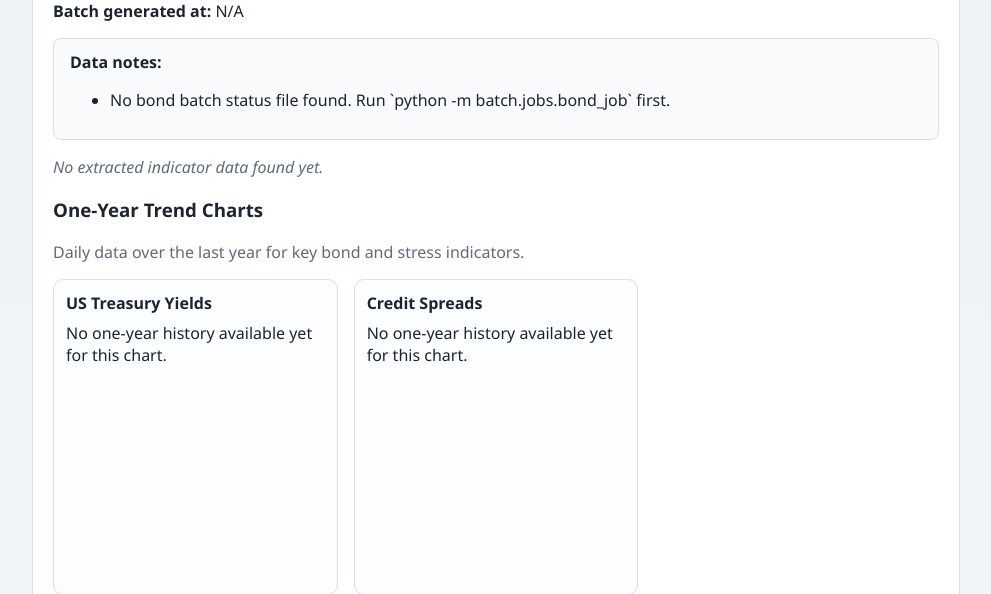
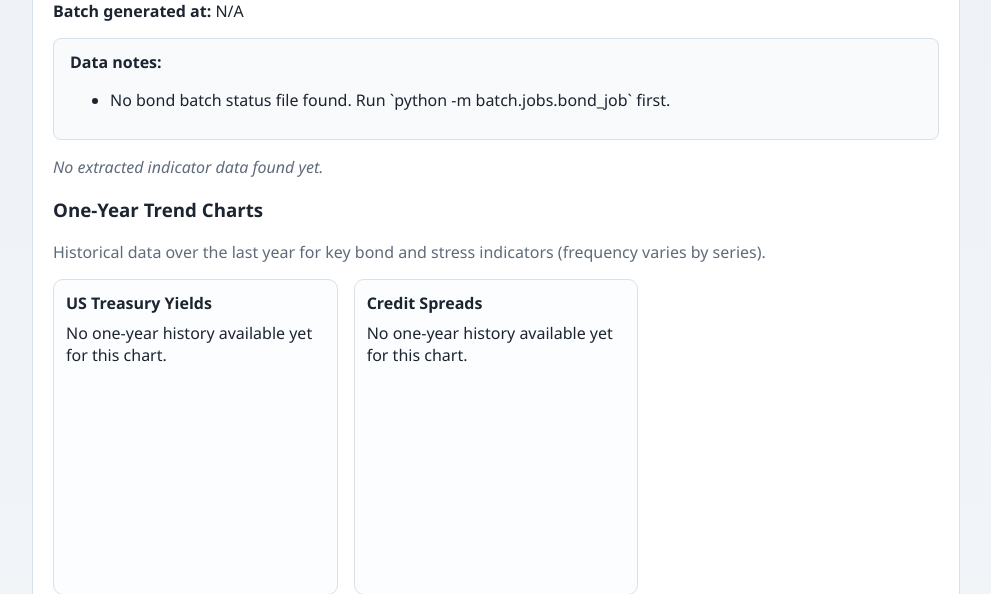
Before and after one commit to orri93/economy-dashboard, a Flask app: page /bond-market in a window 1280 px wide. Shown: the part 376-970 px from the top of the page, without its empty margins (144-1135 px from the left). Run offline with Flask 3, Linux system fonts and the light colour scheme; some libraries are stand-ins or nearby versions.

Commit message:
Potential fix for pull request finding
Co-authored-by: Copilot Autofix powered by AI <175728472+Copilot@users.noreply.github.com>

```diff
--- a/app/templates/bond_market.html
+++ b/app/templates/bond_market.html
@@ -50,7 +50,7 @@
     {% endif %}
 
     <h3>One-Year Trend Charts</h3>
-    <p class="chart-note">Daily data over the last year for key bond and stress indicators.</p>
+    <p class="chart-note">Historical data over the last year for key bond and stress indicators (frequency varies by series).</p>
     <div class="chart-grid">
         <div class="chart-card">
             <h4>US Treasury Yields</h4>
```
